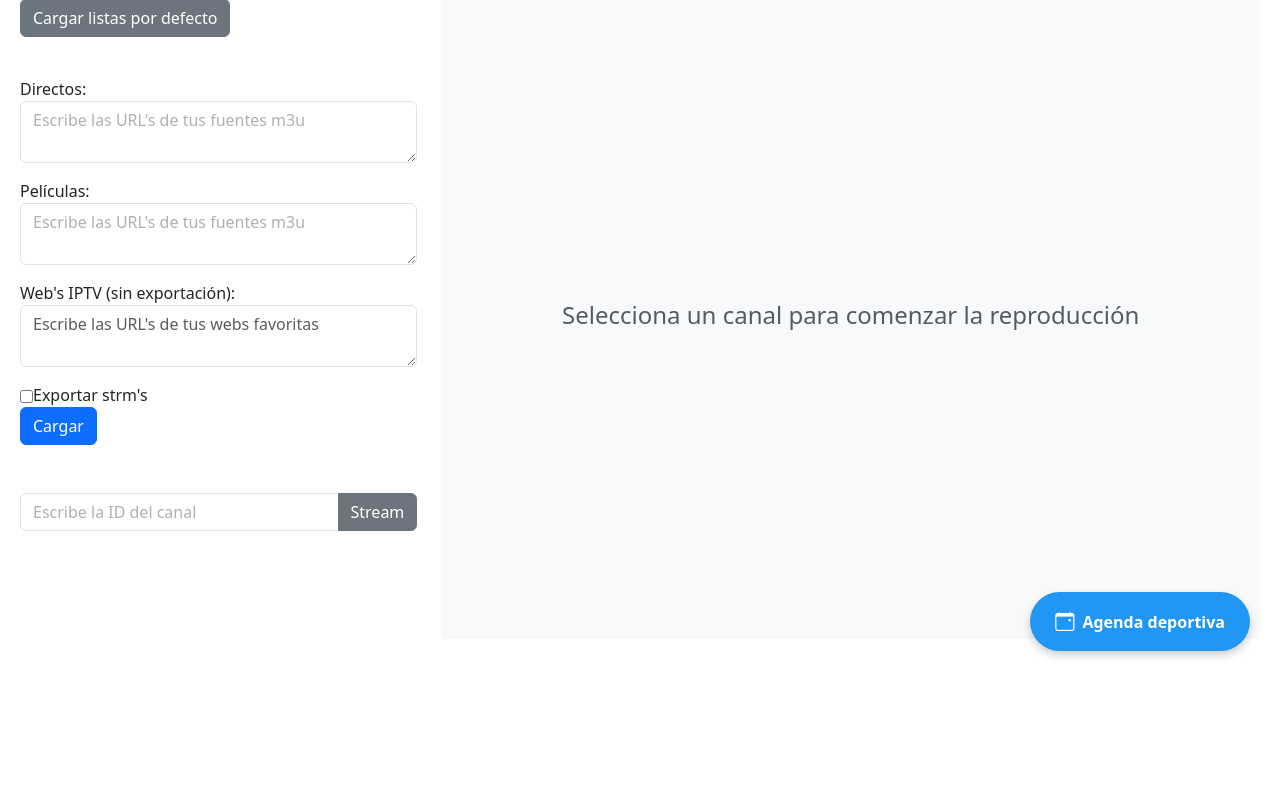
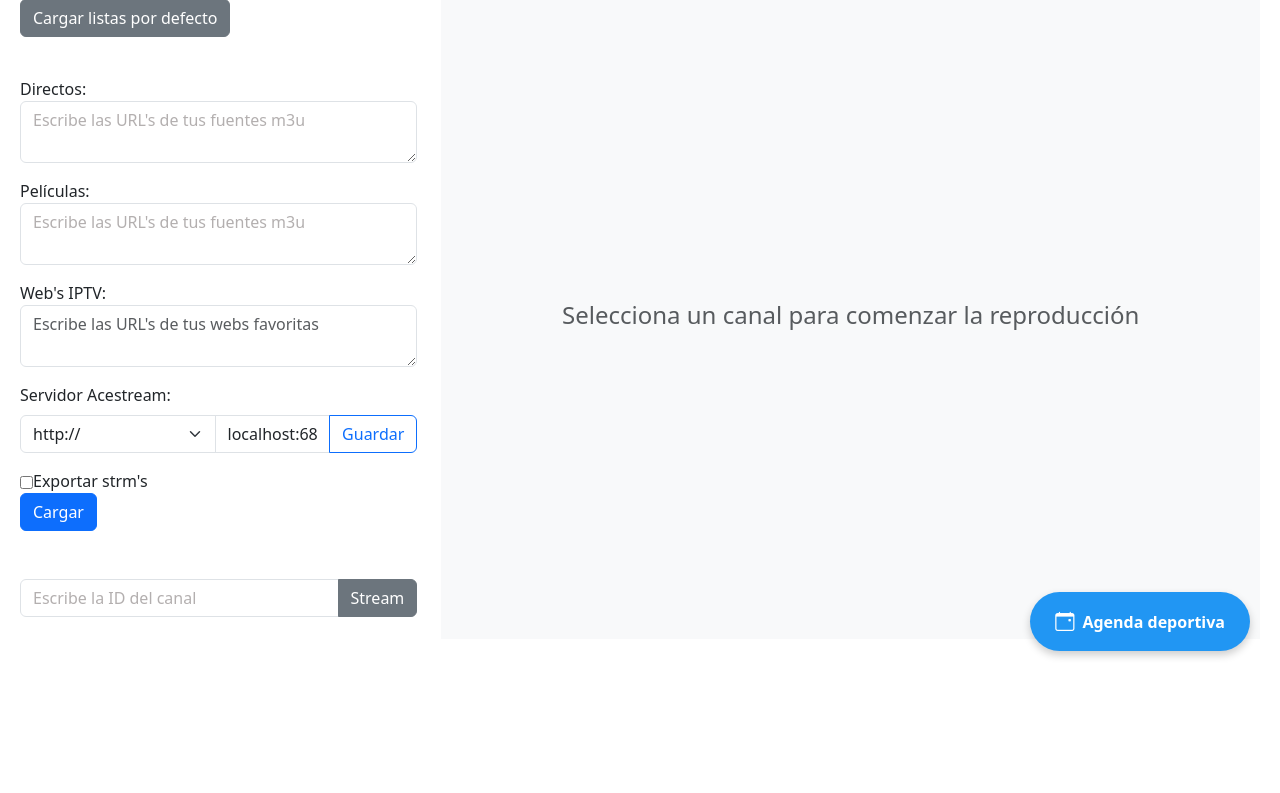
Before and after one commit to asopaipa/home_assistant_addons, a Flask app: page / in a window 1280 px wide. Shown: the part 119-912 px from the top of the page. Run offline with Flask 2, Linux system fonts and the light colour scheme.

Commit message:
Update index.html

```diff
--- a/aceWebPlayer/templates/index.html
+++ b/aceWebPlayer/templates/index.html
@@ -91,7 +91,7 @@
                             </div>
 
                         </div>
-                        Web's IPTV (sin exportación):
+                        Web's IPTV:
                          <div class="mb-3">
 
                             <div class="input-group">
@@ -100,6 +100,21 @@
                             </div>
 
                         </div>
+
+                        <!-- Configuración del servidor Acestream -->
+                        <div class="mb-3">
+                            <label for="aceStreamServer" class="form-label">Servidor Acestream:</label>
+                            <div class="input-group">
+                                <select id="aceStreamProtocol" name="aceStreamProtocol" class="form-select" style="width: auto">
+                                    <option value="http" {% if acestream_protocol == 'http' %}selected{% endif %}>http://</option>
+                                    <option value="https" {% if acestream_protocol == 'https' %}selected{% endif %}>https://</option>
+                                </select>
+                                <input type="text" id="aceStreamServer" name="aceStreamServer" class="form-control"
+                                    placeholder="dirección:puerto" value="{{ acestream_server }}">
+                                <button type="button" id="saveSettings" class="btn btn-outline-primary">Guardar</button>
+                            </div>
+                        </div>
+
                         <input class="btn btn-primary" type="checkbox" name="export_strm" value="1" {{ 'checked' if export_strm else '' }} >Exportar strm's
                         <br/><button class="btn btn-primary" type="submit" name="submit_url" value="true">Cargar</button>
                     </form>
```
